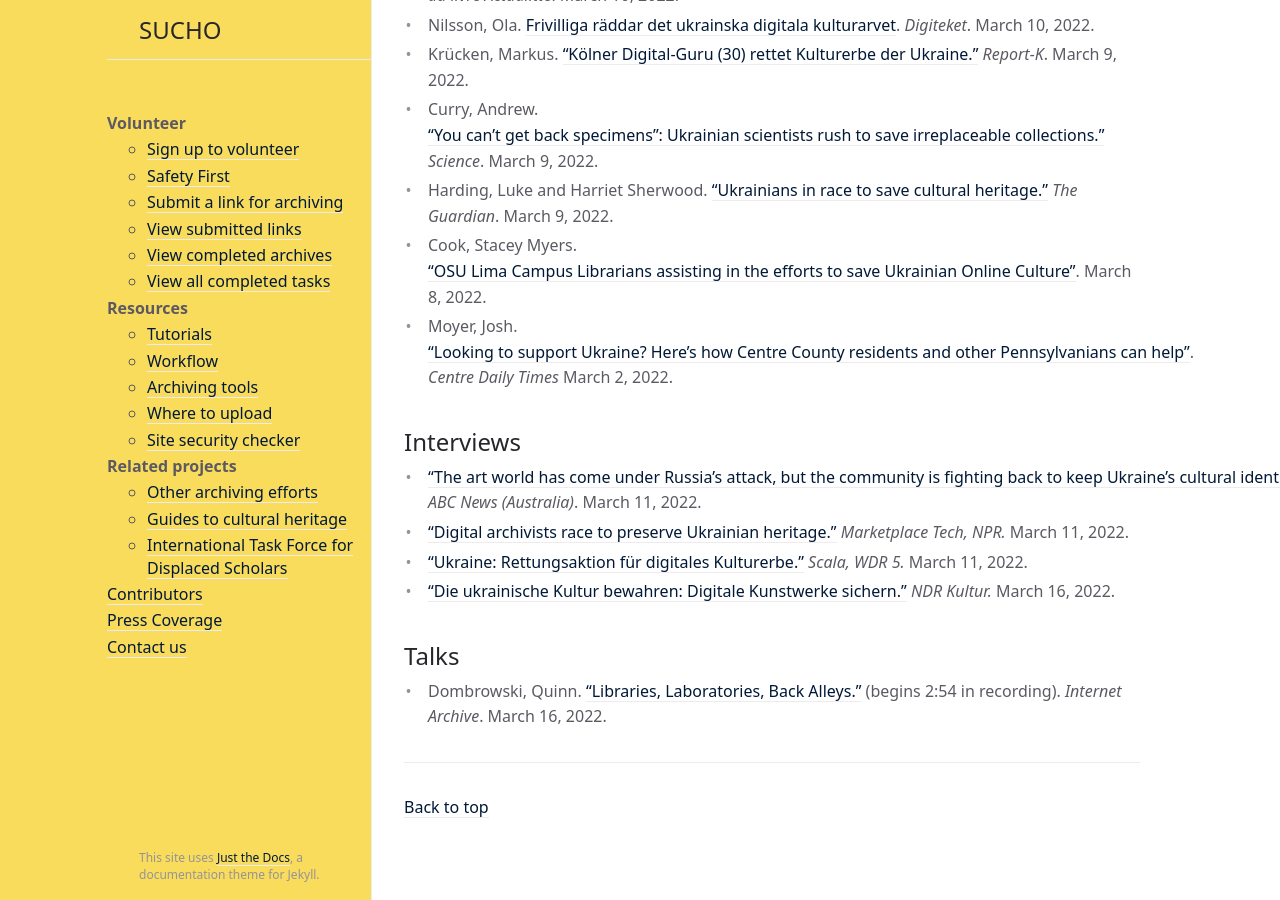
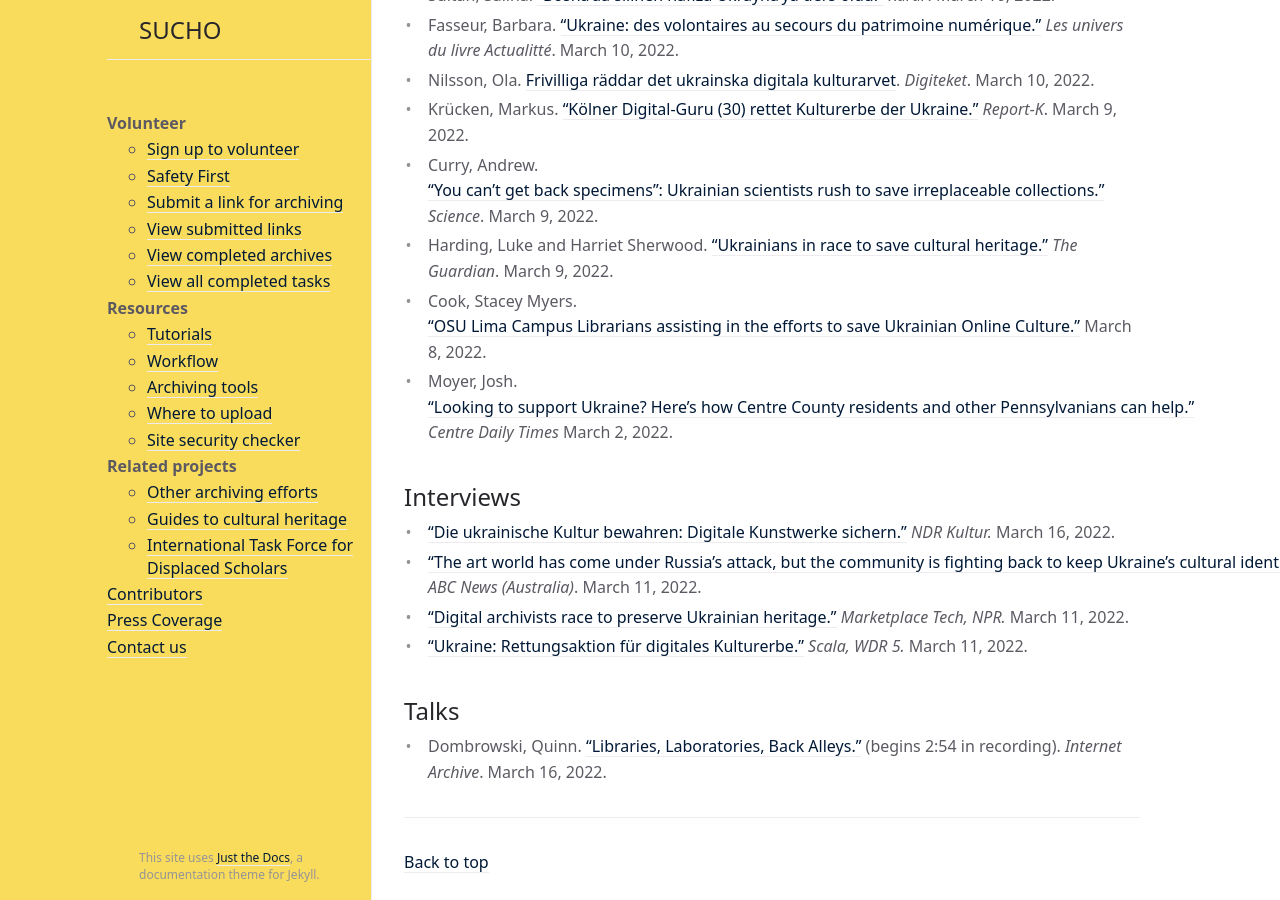
Before and after one commit to sucho-archiving/sucho-archiving.github.io, a Jekyll site: the page built from press.md, in a window 1280 px wide and 900 px high, scrolled down 1226 px. Built offline with Jekyll 4.4.1, drawn with Linux system fonts in a browser that asks for light colours; some of the changed text lies outside the part shown.

Commit message:
updated page
listing in chronological order (most recent first)

```diff
--- a/press.md
+++ b/press.md
@@ -30,15 +31,15 @@ Media inquiries can be directed to the project admins at **info@sucho.org**.
 - Krücken, Markus. ["Kölner Digital-Guru (30) rettet Kulturerbe der Ukraine."](https://www.report-k.de/koelner-digital-guru-30-rettet-kulturerbe-der-ukraine/) *Report-K*. March 9, 2022.
 - Curry, Andrew. [“You can’t get back specimens”: Ukrainian scientists rush to save irreplaceable collections."](https://www.science.org/content/article/you-can-t-get-back-specimens-ukrainian-scientists-rush-save-irreplaceable-collections) *Science*. March 9, 2022.
 - Harding, Luke and Harriet Sherwood. ["Ukrainians in race to save cultural heritage."](https://www.theguardian.com/world/2022/mar/09/ukrainians-in-race-to-save-a-nations-cultural-heritage) *The Guardian*. March 9, 2022.
-- Cook, Stacey Myers. ["OSU Lima Campus Librarians assisting in the efforts to save Ukrainian Online Culture"](https://www.hometownstations.com/news/osu-lima-campus-librarians-assisting-in-the-efforts-to-save-ukrainian-online-culture/article_61f9d2f0-9f30-11ec-ba23-53e6afa09991.html). March 8, 2022.
-- Moyer, Josh. ["Looking to support Ukraine? Here’s how Centre County residents and other Pennsylvanians can help"](https://www.centredaily.com/news/local/community/article258930603.html). *Centre Daily Times* March 2, 2022.
+- Cook, Stacey Myers. ["OSU Lima Campus Librarians assisting in the efforts to save Ukrainian Online Culture."](https://www.hometownstations.com/news/osu-lima-campus-librarians-assisting-in-the-efforts-to-save-ukrainian-online-culture/article_61f9d2f0-9f30-11ec-ba23-53e6afa09991.html) March 8, 2022.
+- Moyer, Josh. ["Looking to support Ukraine? Here’s how Centre County residents and other Pennsylvanians can help."](https://www.centredaily.com/news/local/community/article258930603.html) *Centre Daily Times* March 2, 2022.
 
 
 ## Interviews
+- ["Die ukrainische Kultur bewahren: Digitale Kunstwerke sichern."](https://www.ndr.de/kultur/kunst/Die-ukrainische-Kultur-bewahren-digitales-Kulturgut-sichern,ukrainischekultur100.html) *NDR Kultur.* March 16, 2022.
 - ["The art world has come under Russia's attack, but the community is fighting back to keep Ukraine's cultural identity alive."](https://www.abc.net.au/news/2022-03-12/russia-ukraine-war-artists-fight-for-cultural-identity/100899202) *ABC News (Australia)*. March 11, 2022.
 - ["Digital archivists race to preserve Ukrainian heritage."](https://www.marketplace.org/shows/marketplace-tech/) *Marketplace Tech, NPR.* March 11, 2022.
 - ["Ukraine: Rettungsaktion für digitales Kulturerbe."](https://www1.wdr.de/mediathek/audio/wdr5/wdr5-scala-aktuelle-kultur/audio-ukraine-rettungsaktion-fuer-digitales-kulturerbe-100.html) *Scala, WDR 5.* March 11, 2022.
-- ["Die ukrainische Kultur bewahren: Digitale Kunstwerke sichern."](https://www.ndr.de/kultur/kunst/Die-ukrainische-Kultur-bewahren-digitales-Kulturgut-sichern,ukrainischekultur100.html) *NDR Kultur.* March 16, 2022.
 
 
 ## Talks
```
Also changed, not shown: other parts of press.md (+2 -1 lines).
